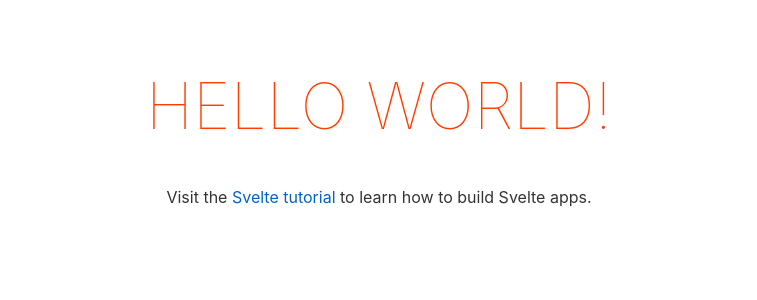
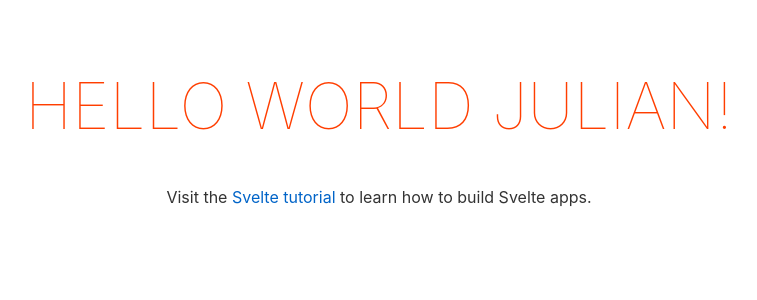
Before and after one commit to gilsantosjulian/svelte, a Svelte app: page / in a window 1280 px wide. Shown: the top 300 px of the page, without its empty margins (261-1018 px from the left). Built offline with nearby package versions, Linux system fonts and the light colour scheme.

Commit message:
feat(App.svelte/main.js) pass props

```diff
--- a/src/App.svelte
+++ b/src/App.svelte
@@ -1,9 +1,10 @@
 <script>
 	export let name;
+	export let lastName;
 </script>
 
 <main>
-	<h1>Hello {name}!</h1>
+	<h1>Hello {name} {lastName}!</h1>
 	<p>Visit the <a href="https://svelte.dev/tutorial">Svelte tutorial</a> to learn how to build Svelte apps.</p>
 </main>
 
--- a/src/main.js
+++ b/src/main.js
@@ -3,7 +3,8 @@ import App from './App.svelte';
 const app = new App({
 	target: document.body,
 	props: {
-		name: 'world'
+		name: 'world',
+		lastName: 'Julian'
 	}
 });
 
```
